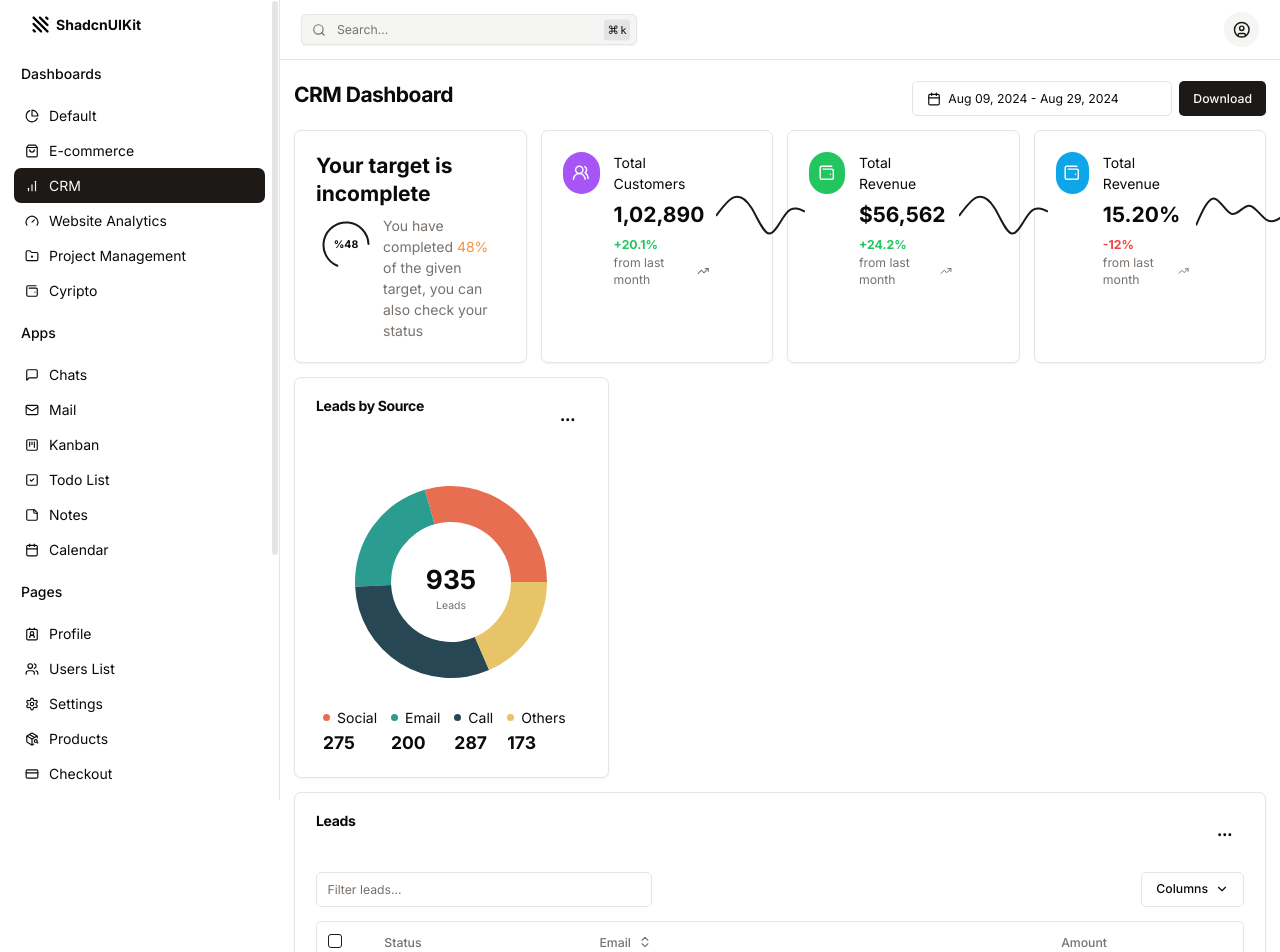
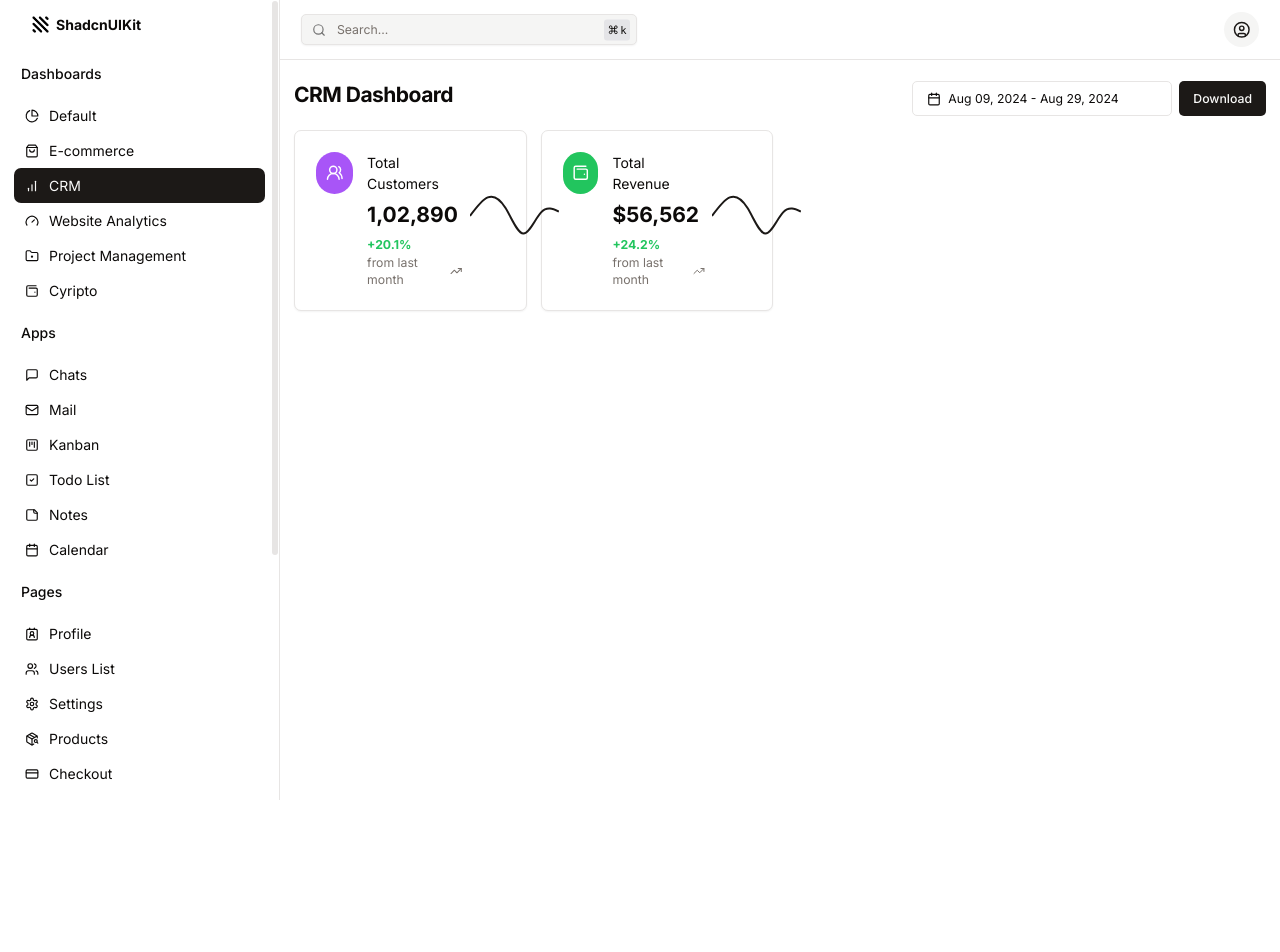
Before and after one commit to gabrielfmcoelho/simple-chatbot, a Next.js app: page /dashboard/crm in a window 1280 px wide. Shown: the top 952 px of the page. After the commit the page ends 800 px from the top, so only its background shows below. Built offline with nearby package versions, Linux system fonts and the light colour scheme.

Commit message:
new dashboards

```diff
--- a/app/dashboard/crm/page.tsx
+++ b/app/dashboard/crm/page.tsx
@@ -27,17 +27,17 @@ export default function Page() {
       </div>
       <div className="space-y-4">
         <div className="grid grid-cols-4 gap-4">
-          <TargetCard />
+          {/* <TargetCard /> */}
           <TotalCustomersCard />
           <TotalRevenueCard />
-          <ConversionRatioCard />
+          {/* <ConversionRatioCard /> */}
         </div>
         <div className="grid grid-cols-3 gap-4">
-          <LeadsBySourceCard />
+          {/* <LeadsBySourceCard /> */}
           {/* <LeadsByCountryCard className="col-span-2" /> */}
         </div>
 
-        <LeadsCard className="col-span-2" />
+        {/* <LeadsCard className="col-span-2" /> */}
       </div>
     </>
   );
```
